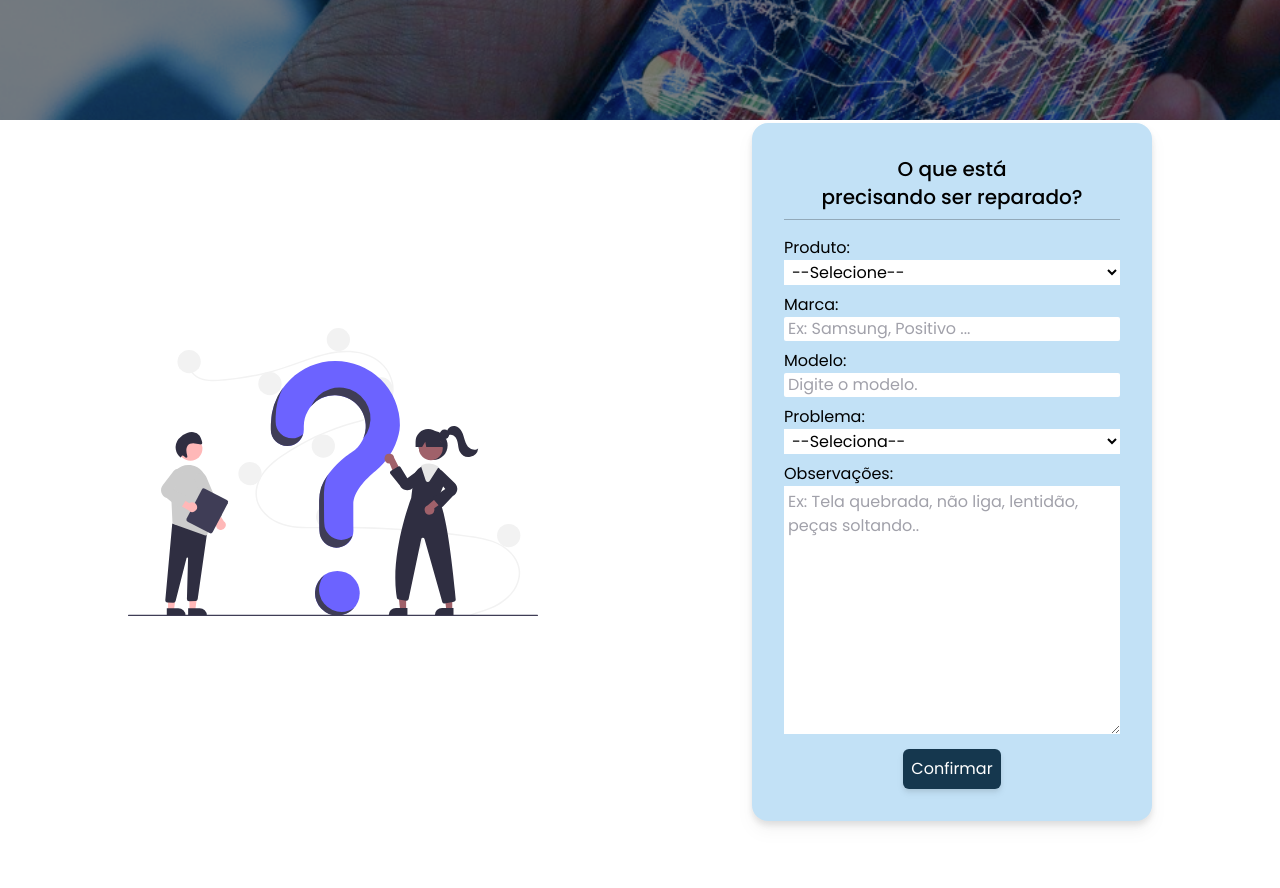
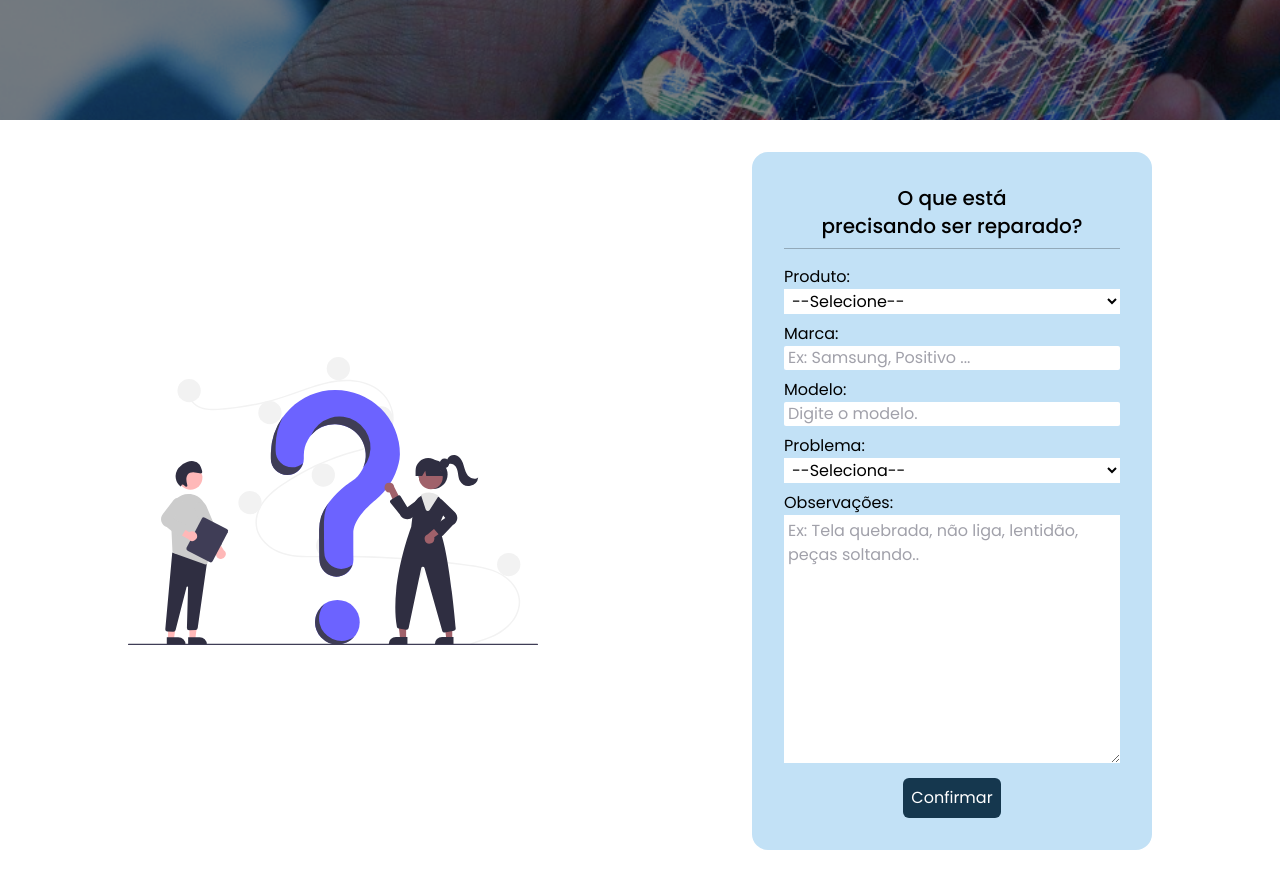
Before and after one commit to JoaoPedroArnaut/ezfix-front-end, a Next.js app: page / in a window 1280 px wide. Shown: the part 680-1568 px from the top of the page. Before the commit the page ends 1504 px from the top, so only its background shows below. Built offline with nearby package versions, Linux system fonts and the light colour scheme.

Commit message:
arrumando bug

```diff
--- a/src/components/Botao.jsx
+++ b/src/components/Botao.jsx
@@ -3,11 +3,11 @@ import React from 'react'
 const Botao = ({claro,text}) => {
     if(claro){
         return (
-            <button className="bg-blue w-full xl:w-60 xl:h-14 lg:w-56 lg:h-12 xl:text-lg sm:w-48 font-medium min-w-min p-2 sm:rounded-md filter drop-shadow-md text-white hover:bg-blue-light duration-75">{text}</button>
+            <button className="bg-blue w-full xl:w-60 xl:h-14 lg:w-56 lg:h-12 xl:text-lg sm:w-48 font-medium min-w-min p-2 sm:rounded-md text-white hover:bg-blue-light duration-75">{text}</button>
         )
     }else{
         return (
-            <button className="bg-blue-dark w-24 min-w-min p-2 rounded-md text-white filter drop-shadow-md hover:bg-blue-light duration-75">{text}</button>
+            <button className="bg-blue-dark w-24 min-w-min p-2 rounded-md text-white hover:bg-blue-light duration-75">{text}</button>
         )
     }
 }
--- a/src/components/FormProduto.jsx
+++ b/src/components/FormProduto.jsx
@@ -6,9 +6,9 @@ import Botao from "../components/Botao"
 
 const FormProduto = () => {
     return (
-        <div className="bg-blue-light w-full sm:w-96 p-8 h-fit  sm:rounded-2xl filter drop-shadow-lg">
+        <div className="bg-blue-light w-full sm:w-96 p-8 h-fit sm:rounded-2xl ">
             <h1 className="text-xl text-center font-medium">O que está <br /> precisando ser reparado?</h1>
-            <hr className="opacity-25 my-2 " />
+            <hr className="text-black text-opacity-25 my-2" />
             <ComboBox label="Produto" opicao={["--Selecione--", "Celular"]} />
             <Input label="Marca" placeholder="Ex: Samsung, Positivo ..." />
             <Input label="Modelo" placeholder="Digite o modelo." />
--- /dev/null
+++ b/src/components/Section2.jsx
@@ -0,0 +1,15 @@
+import React from 'react'
+import FormProduto from './FormProduto'
+
+const Section2 = () => {
+    return (
+        <div className="w-full alturaSemNavbar h-fit flex justify-around">
+            <div className="container h-full h-fit py-8  flex items-center lg:justify-between justify-around w-full sm:w-4/5">
+                <img src="/undraw_Questions_re_1fy7.svg" alt="" className="xl:w-2/4 lg:w-2/5 hidden lg:block" />
+                <FormProduto />
+            </div>
+        </div>
+    )
+}
+
+export default Section2
--- a/src/pages/index.jsx
+++ b/src/pages/index.jsx
@@ -1,6 +1,6 @@
 import Navbar from "../components/Navbar"
 import Banner from "../components/Banner"
-import FormProduto from "../components/FormProduto"
+import Section2 from "../components/Section2"
 
 
 function Home() {
@@ -8,13 +8,8 @@ function Home() {
         <>
             <Navbar login={["Login", "Criar conta"]} />
             <Banner />
-            <div className="w-full alturaSemNavbar">
-                <div className="container h-full flex items-center lg:justify-between justify-around w-full sm:w-4/5">
-                    <img src="/undraw_Questions_re_1fy7.svg" alt="" className="xl:w-2/4 lg:w-2/5 hidden lg:block"/>
-                    <FormProduto/>
-                </div>
-            </div>
-
+            <Section2/>
+            <div className="alturaSemNavbar"></div>
         </>
     )
 }
```
